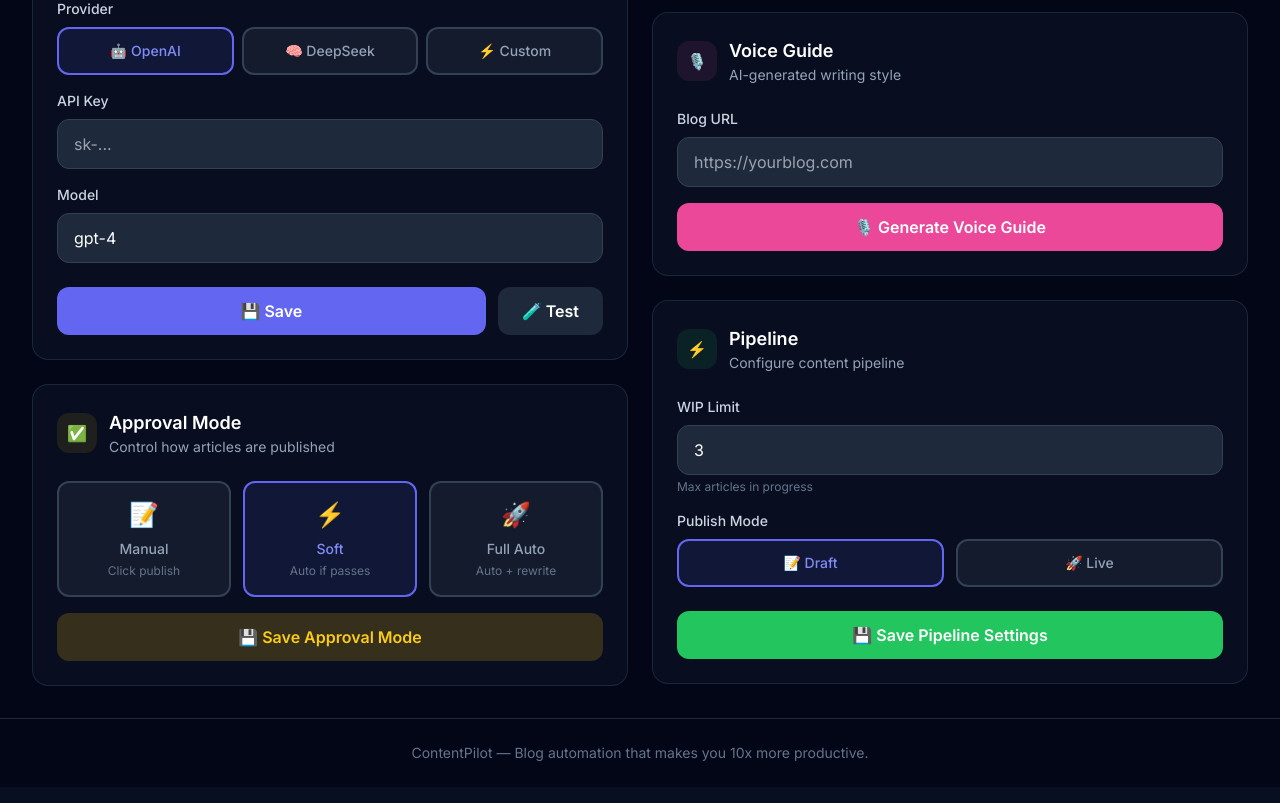
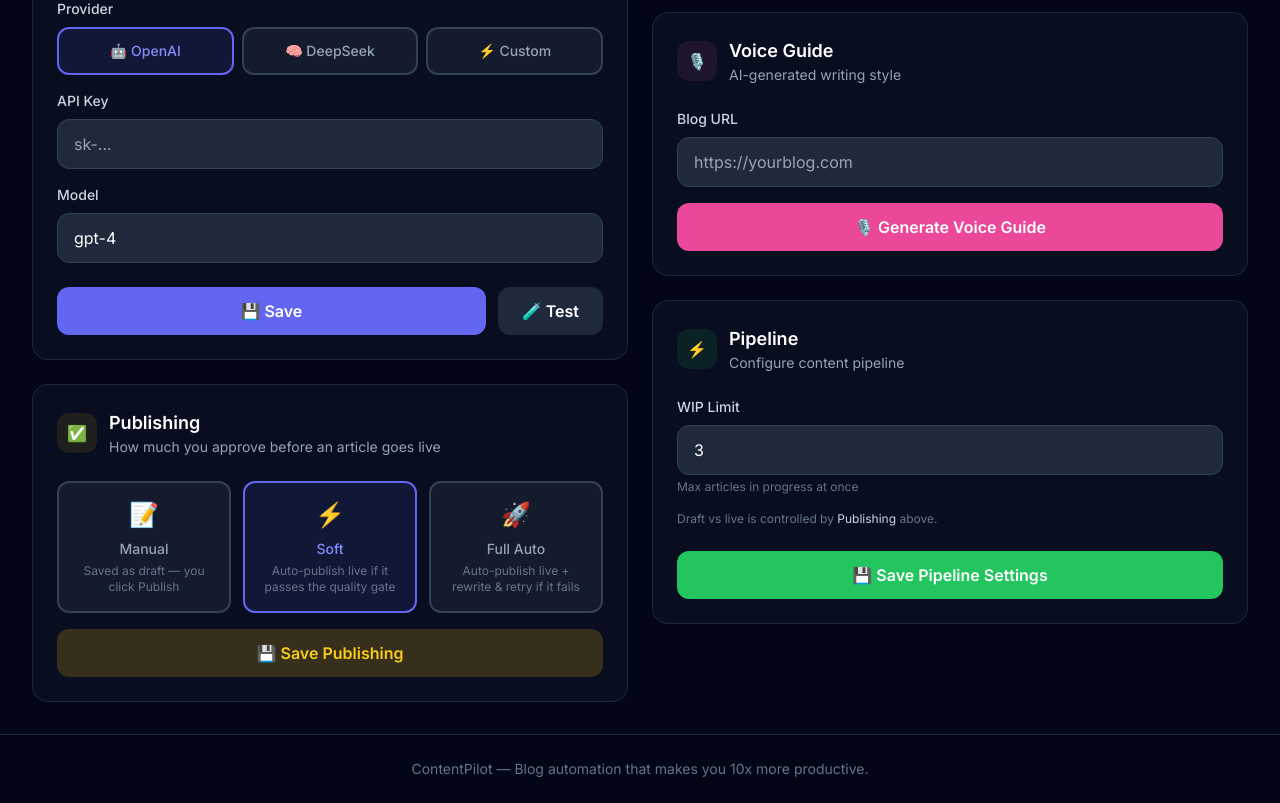
Before and after one commit to bagasunix/content-pilot, a Flask app: page /settings in a window 1280 px wide. Shown: the part 603-1406 px from the top of the page. Before the commit the page ends 1364 px from the top, so only its background shows below. Run offline with Flask 3, Linux system fonts and the light colour scheme; the visitor is signed in with stand-in values (Sample User, id 1); some libraries are stand-ins or nearby versions.

Commit message:
fix: merge ambiguous Approval/Publish settings; fix settings persistence
The Settings page had two overlapping controls — "Approval Mode"
(manual/soft/full_auto) and Pipeline "Publish Mode" (draft/live) — that
both claimed to control publishing, even sharing emojis. Publish Mode was
also dead: the server pipeline only honours approval_mode and never reads
publish_mode.

- Merged into a single "Publishing" control. Approval Mode is now the sole
  source of truth, with descriptions that state where the article lands
  (Manual -> draft; Soft -> live if it passes the gate; Full Auto -> live +
  rewrite/retry). Removed the orphaned draft/live toggle and its JS.
- Pipeline section now keeps only WIP Limit.

Also fixed two real persistence bugs in save_settings:
- It rebuilt the entire config from each form, so saving one form wiped the
  others' values. Now it merges only the submitted fields.
- approval_mode was never written to config at all (the template read it
  back, so the selection never persisted). Now persisted. AI settings only
  re-sync to the server when the AI form is the one submitted.

```diff
--- a/web/app.py
+++ b/web/app.py
@@ -839,33 +839,46 @@
     return {}
 
 def save_settings(form: dict):
-    """Save settings from form."""
+    """Merge submitted settings into the existing config.
+
+    Settings are split across several small forms that each POST to /settings,
+    so we update only the fields present in this submission. Rebuilding the whole
+    config from one form would wipe the other forms' values.
+    """
     import yaml
 
-    config = {
-        "domain": form.get("domain", ""),
-        "blog_id": form.get("blog_id", ""),
-        "ai": {
+    config = load_config() or {}
+    config.setdefault("ai", {})
+    config.setdefault("pipeline", {})
+
+    if "domain" in form:
+        config["domain"] = form.get("domain", "")
+    if "blog_id" in form:
+        config["blog_id"] = form.get("blog_id", "")
+    # Publishing autonomy — single source of truth (also decides draft vs live).
+    if "approval_mode" in form:
+        config["approval_mode"] = form.get("approval_mode", "soft")
+    if "wip_limit" in form:
+        config["pipeline"]["wip_limit"] = int(form.get("wip_limit", 3))
+
+    ai_submitted = "ai_provider" in form
+    if ai_submitted:
+        config["ai"] = {
             "provider": form.get("ai_provider", "openai"),
             "model": form.get("ai_model", "gpt-4"),
-            "api_key": form.get("ai_api_key", "")
-        },
-        "pipeline": {
-            "wip_limit": int(form.get("wip_limit", 3)),
-            "publish_mode": form.get("publish_mode", "draft")
+            "api_key": form.get("ai_api_key", ""),
         }
-    }
 
     CONFIG_FILE.parent.mkdir(parents=True, exist_ok=True)
     with open(CONFIG_FILE, 'w') as f:
         yaml.dump(config, f, default_flow_style=False)
 
-    # Sync AI settings to server
-    license_data = load_license()
-    if license_data and license_data.get("key"):
+    # Sync AI settings to server only when the AI form was the one submitted
+    # (avoids re-sending a stale/blank key on every unrelated save).
+    if ai_submitted:
+        license_data = load_license()
         ai_config = config.get("ai", {})
-        if ai_config.get("api_key"):
-            # Send to server (API key will be encrypted server-side)
+        if license_data and license_data.get("key") and ai_config.get("api_key"):
             server_request("POST", "/api/settings/ai", {
                 "key": license_data["key"],
                 "provider": ai_config.get("provider"),
--- a/web/templates/settings.html
+++ b/web/templates/settings.html
@@ -139,13 +139,13 @@
             <div id="ai-test-result" class="hidden mt-4"></div>
         </div>
 
-        <!-- Approval Mode -->
+        <!-- Publishing (approval mode) -->
         <div class="bg-surface-900/50 border border-surface-700/50 rounded-2xl p-6">
             <div class="flex items-center gap-3 mb-6">
                 <div class="w-10 h-10 bg-yellow-500/10 rounded-xl flex items-center justify-center">✅</div>
                 <div>
-                    <h2 class="text-lg font-semibold text-white">Approval Mode</h2>
-                    <p class="text-sm text-surface-400">Control how articles are published</p>
+                    <h2 class="text-lg font-semibold text-white">Publishing</h2>
+                    <p class="text-sm text-surface-400">How much you approve before an article goes live</p>
                 </div>
             </div>
 
@@ -160,7 +160,7 @@
                         data-approval="manual">
                     <div class="text-2xl mb-2">📝</div>
                     <div class="text-sm font-medium {% if config.get('approval_mode', 'soft') == 'manual' %}text-primary-400{% else %}text-surface-400{% endif %}">Manual</div>
-                    <div class="text-xs text-surface-500 mt-1">Click publish</div>
+                    <div class="text-xs text-surface-500 mt-1">Saved as draft — you click Publish</div>
                 </button>
 
                 <button onclick="selectApproval('soft')"
@@ -173,7 +173,7 @@
                         data-approval="soft">
                     <div class="text-2xl mb-2">⚡</div>
                     <div class="text-sm font-medium {% if config.get('approval_mode', 'soft') == 'soft' %}text-primary-400{% else %}text-surface-400{% endif %}">Soft</div>
-                    <div class="text-xs text-surface-500 mt-1">Auto if passes</div>
+                    <div class="text-xs text-surface-500 mt-1">Auto-publish live if it passes the quality gate</div>
                 </button>
 
                 <button onclick="selectApproval('full_auto')"
@@ -186,7 +186,7 @@
                         data-approval="full_auto">
                     <div class="text-2xl mb-2">🚀</div>
                     <div class="text-sm font-medium {% if config.get('approval_mode', 'soft') == 'full_auto' %}text-primary-400{% else %}text-surface-400{% endif %}">Full Auto</div>
-                    <div class="text-xs text-surface-500 mt-1">Auto + rewrite</div>
+                    <div class="text-xs text-surface-500 mt-1">Auto-publish live + rewrite &amp; retry if it fails</div>
                 </button>
             </div>
             <input type="hidden" name="approval_mode" id="approval_input" value="{{ config.get('approval_mode', 'soft') }}">
@@ -195,7 +195,7 @@
                 <input type="hidden" name="csrf_token" value="{{ csrf_token() }}">
                 <input type="hidden" name="approval_mode" id="approval_form_input" value="{{ config.get('approval_mode', 'soft') }}">
                 <button type="submit" class="w-full py-3 px-4 bg-yellow-500/20 hover:bg-yellow-500/30 text-yellow-400 font-semibold rounded-xl transition-colors">
-                    💾 Save Approval Mode
+                    💾 Save Publishing
                 </button>
             </form>
         </div>
@@ -313,35 +313,12 @@
                         <label class="block text-sm font-medium text-surface-300 mb-2">WIP Limit</label>
                         <input type="number" name="wip_limit" value="{{ config.get('pipeline', {}).get('wip_limit', 3) }}" min="1" max="10"
                                class="w-full px-4 py-3 bg-surface-800 border border-surface-700 rounded-xl text-white focus:border-primary-500 focus:outline-none">
-                        <p class="text-xs text-surface-500 mt-1">Max articles in progress</p>
+                        <p class="text-xs text-surface-500 mt-1">Max articles in progress at once</p>
                     </div>
 
-                    <div>
-                        <label class="block text-sm font-medium text-surface-300 mb-2">Publish Mode</label>
-                        <div class="grid grid-cols-2 gap-3">
-                            <button type="button" onclick="selectPublish('draft')"
-                                    class="py-3 px-4 rounded-xl text-sm font-medium transition-all border-2
-                                    {% if config.get('pipeline', {}).get('publish_mode', 'draft') == 'draft' %}
-                                        border-primary-500 bg-primary-500/10 text-primary-400
-                                    {% else %}
-                                        border-surface-700 bg-surface-800/50 text-surface-400 hover:border-surface-600
-                                    {% endif %}"
-                                    data-publish="draft">
-                                📝 Draft
-                            </button>
-                            <button type="button" onclick="selectPublish('live')"
-                                    class="py-3 px-4 rounded-xl text-sm font-medium transition-all border-2
-                                    {% if config.get('pipeline', {}).get('publish_mode') == 'live' %}
-                                        border-green-500 bg-green-500/10 text-green-400
-                                    {% else %}
-                                        border-surface-700 bg-surface-800/50 text-surface-400 hover:border-surface-600
-                                    {% endif %}"
-                                    data-publish="live">
-                                🚀 Live
-                            </button>
-                        </div>
-                        <input type="hidden" name="publish_mode" id="publish_input" value="{{ config.get('pipeline', {}).get('publish_mode', 'draft') }}">
-                    </div>
+                    <p class="text-xs text-surface-500">
+                        Draft vs live is controlled by <span class="text-surface-300">Publishing</span> above.
+                    </p>
                 </div>
 
                 <button type="submit" class="mt-6 w-full py-3 px-4 bg-green-500 hover:bg-green-600 text-white font-semibold rounded-xl transition-colors">
@@ -384,25 +361,6 @@
         } else {
             btn.className = btn.className.replace('border-primary-500 bg-primary-500/10', 'border-surface-700 bg-surface-800/50');
             btn.className = btn.className.replace('text-primary-400', 'text-surface-400');
-        }
-    });
-}
-
-function selectPublish(mode) {
-    document.getElementById('publish_input').value = mode;
-    document.querySelectorAll('[data-publish]').forEach(btn => {
-        if (btn.dataset.publish === mode) {
-            btn.className = btn.className.replace('border-surface-700 bg-surface-800/50', 'border-primary-500 bg-primary-500/10');
-            btn.className = btn.className.replace('text-surface-400', 'text-primary-400');
-            if (mode === 'live') {
-                btn.className = btn.className.replace('border-primary-500', 'border-green-500');
-                btn.className = btn.className.replace('bg-primary-500/10', 'bg-green-500/10');
-                btn.className = btn.className.replace('text-primary-400', 'text-green-400');
-            }
-        } else {
-            btn.className = btn.className.replace('border-primary-500 bg-primary-500/10', 'border-surface-700 bg-surface-800/50');
-            btn.className = btn.className.replace('border-green-500 bg-green-500/10', 'border-surface-700 bg-surface-800/50');
-            btn.className = btn.className.replace('text-primary-400 text-green-400', 'text-surface-400');
         }
     });
 }
```
